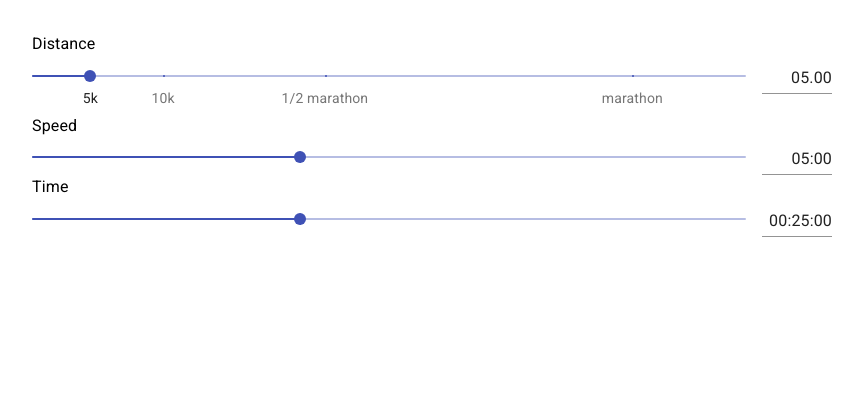
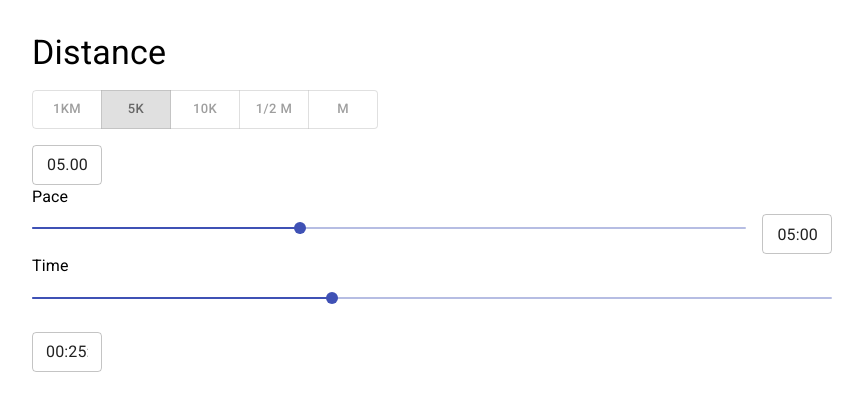
Before and after one commit to vakrilov/pace-calculator, a React (Create React App) app: page / in a window 1280 px wide. Shown: the top 408 px of the page, without its empty margins (208-1071 px from the left). Built offline with nearby package versions, Linux system fonts and the light colour scheme.

Commit message:
add toggles

```diff
--- a/package.json
+++ b/package.json
@@ -5,6 +5,7 @@
   "private": true,
   "dependencies": {
     "@material-ui/core": "^4.12.1",
+    "@material-ui/lab": "^4.0.0-alpha.60",
     "@testing-library/jest-dom": "^5.11.4",
     "@testing-library/react": "^11.1.0",
     "@testing-library/user-event": "^12.1.10",
--- a/src/App.tsx
+++ b/src/App.tsx
@@ -1,12 +1,15 @@
 import {
   createStyles,
   Input,
+  TextField,
   Grid,
   makeStyles,
   Slider,
   Theme,
   Typography,
+  Container,
 } from "@material-ui/core";
+import { ToggleButton, ToggleButtonGroup } from "@material-ui/lab";
 import InputMask from "react-input-mask";
 import React from "react";
 
@@ -21,10 +24,14 @@ const maxDist = 50;
 const defaultDist = 5;
 
 const distanceMarks = [
+  // { value: 0.4, label: "400m" },
+  // { value: 0.8, label: "800m" },
+  { value: 1, label: "1km" },
+  // { value: 1.6, label: "1mi" },
   { value: 5, label: "5k" },
   { value: 10, label: "10k" },
-  { value: 21.1, label: "1/2 marathon" },
-  { value: 42.2, label: "marathon" },
+  { value: 21.1, label: "1/2 M" },
+  { value: 42.2, label: "M" },
 ];
 
 const twoDigit = (str: number) => str.toString().padStart(2, "0");
@@ -64,6 +71,9 @@ const useStyles = makeStyles((theme: Theme) =>
         textAlign: "right",
       },
     },
+    distToggle: {
+      width: 70,
+    },
   })
 );
 
@@ -89,23 +99,32 @@ function App() {
   return (
     <div className="App">
       <div>
-        <Typography id="dist-slider" gutterBottom>
-          Distance
-        </Typography>
         <Grid container spacing={2}>
-          <Grid item xs>
-            <Slider
-              min={minDist}
-              max={maxDist}
+          <Grid item xs={12}>
+            <Typography variant="h4">Distance</Typography>
+          </Grid>
+          <Grid item xs={12}>
+            <ToggleButtonGroup
               value={dist}
-              step={0.1}
-              valueLabelDisplay="auto"
-              marks={distanceMarks}
+              exclusive
               onChange={handleDistSliderChange}
-              aria-labelledby="dist-slider"
-            />
+              aria-label="text formatting"
+            >
+              {distanceMarks.map(({ value, label }) => (
+                <ToggleButton
+                  key={value}
+                  value={value}
+                  aria-label={label}
+                  size="small"
+                  className={classes.distToggle}
+                >
+                  {label}
+                </ToggleButton>
+              ))}
+            </ToggleButtonGroup>
           </Grid>
-          <Grid item>
+
+          <Grid item xs={12}>
             <InputMask
               value={distToStr(dist)}
               mask="99.99"
@@ -114,7 +133,12 @@ function App() {
               onChange={(event) => setDist(strToDist(event.target.value))}
             >
               {(inputProps: any) => (
-                <Input {...inputProps} inputProps={inputAttrs} />
+                <TextField
+                  variant="outlined"
+                  size="small"
+                  {...inputProps}
+                  inputProps={inputAttrs}
+                />
               )}
             </InputMask>
           </Grid>
@@ -122,7 +146,7 @@ function App() {
       </div>
       <div>
         <Typography id="speed-slider" gutterBottom>
-          Speed
+          Pace
         </Typography>
         <Grid container spacing={2}>
           <Grid item xs>
@@ -145,7 +169,12 @@ function App() {
               onChange={(event) => setSpeed(strToSpeed(event.target.value))}
             >
               {(inputProps: any) => (
-                <Input {...inputProps} inputProps={inputAttrs} />
+                <TextField
+                  variant="outlined"
+                  size="small"
+                  {...inputProps}
+                  inputProps={inputAttrs}
+                />
               )}
             </InputMask>
           </Grid>
@@ -156,7 +185,7 @@ function App() {
           Time
         </Typography>
         <Grid container spacing={2}>
-          <Grid item xs>
+          <Grid item xs={12}>
             <Slider
               min={maxSpeed * dist}
               max={minSpeed * dist}
@@ -176,7 +205,12 @@ function App() {
               }
             >
               {(inputProps: any) => (
-                <Input {...inputProps} inputProps={inputAttrs} />
+                <TextField
+                  variant="outlined"
+                  size="small"
+                  {...inputProps}
+                  inputProps={inputAttrs}
+                />
               )}
             </InputMask>
           </Grid>
```
Also changed, not shown: 1 other file (tests, documents, lock files or other folders).
